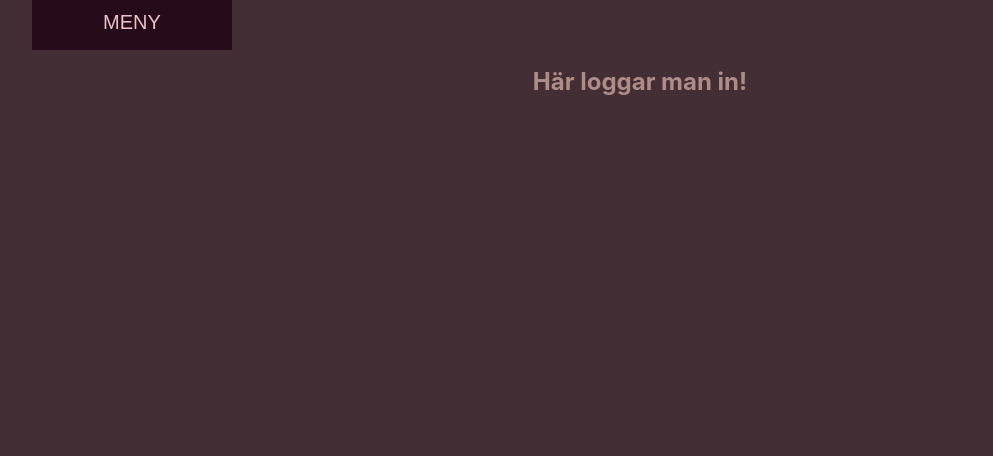
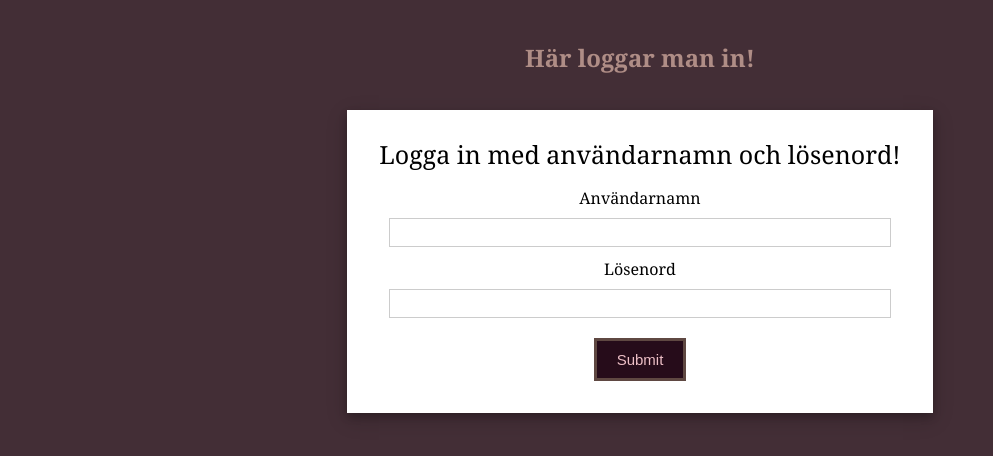
Before and after one commit to Bokulous/Bokulous-Front, a React (Vite) app: page /LogIn in a window 1280 px wide. Shown: the part 424-880 px from the top of the page, without its empty margins (0-993 px from the left). Before the commit the page ends 800 px from the top, so only its background shows below. Built offline with nearby package versions, Linux system fonts and the light colour scheme.

Commit message:
halvfärdig. Todo: forgotpassword, sidvy för admin

```diff
--- a/src/components/LogIn.jsx
+++ b/src/components/LogIn.jsx
@@ -1,7 +1,77 @@
+import '../styles/LogIn.css';
+import { useState, useEffect } from 'react';
+
 const LogIn = () => {
+  const [loggedInUser, setLoggedInUser] = useState(null);
+  const [logInSuccess, setLogInSuccess] = useState(false);
+  const [username, setUsername] = useState('');
+  const [password, setPassword] = useState('');
+
+  const handleSubmit = (event) => {
+    //Prevent page reload
+    console.log(event, username);
+    event.preventDefault();
+  };
+
+  async function login() {
+    let item = { username, password };
+    console.log(item);
+    let response = await fetch('https://localhost:44367/api/Users/Login', {
+      method: 'POST',
+      headers: {
+        'Content-Type': 'application/json',
+        Accept: 'application/json',
+        'Access-Control-Allow-Origin': '*',
+      },
+      body: JSON.stringify(item),
+    });
+    if (response.status === 200) {
+      let data = await response.json();
+      console.log(data);
+      setLoggedInUser(data);
+      setLogInSuccess(true);
+    }
+  }
+
+  const LogInForm = (
+    <div className="form">
+      <form onSubmit={handleSubmit}>
+        <div className="input-container">
+          <label>Användarnamn</label>
+          <input
+            type="text"
+            name="username"
+            required
+            onChange={(e) => setUsername(e.target.value)}
+          />
+        </div>
+        <div className="input-container">
+          <label>Lösenord</label>
+          <input
+            type="password"
+            name="password"
+            required
+            onChange={(e) => setPassword(e.target.value)}
+          />
+        </div>
+        <div className="button-container">
+          <input type="submit" onClick={login} />
+        </div>
+      </form>
+    </div>
+  );
+
   return (
-    <section className="container">
+    <section className="login-container">
       <h2>Här loggar man in!</h2>
+      <div className="login-form">
+        <div className="title">Logga in med användarnamn och lösenord!</div>
+        {logInSuccess ? (
+          <div>{loggedInUser.username} är inloggad.</div>
+        ) : (
+          LogInForm
+        )}
+      </div>
     </section>
   );
 };
--- /dev/null
+++ b/src/styles/LogIn.css
@@ -0,0 +1,58 @@
+.login-container {
+	font-family: sans-serif;
+	display: flex;
+	align-items: center;
+	justify-content: center;
+	flex-direction: column;
+	gap: 20px;
+	height: 100vh;
+	font-family: Cambria, Cochin, Georgia, Times, "Times New Roman", serif;
+	background-color: var(--background);
+  }
+
+  input[type="text"],
+  input[type="password"] {
+	height: 25px;
+	border: 1px solid rgba(0, 0, 0, 0.2);
+  }
+
+  input[type="submit"] {
+	margin-top: 10px;
+	cursor: pointer;
+	font-size: 15px;
+	background: var(--accentdark);
+	border: 3px solid var(--accentlight);
+	color: var(--text);
+	padding: 10px 20px;
+  }
+
+  input[type="submit"]:hover {
+	background: var(--accentlight);
+  }
+
+  .button-container {
+	display: flex;
+	justify-content: center;
+  }
+
+  .login-form {
+	background-color: white;
+	padding: 2rem;
+	box-shadow: 0 4px 8px 0 rgba(0, 0, 0, 0.2), 0 6px 20px 0 rgba(0, 0, 0, 0.19);
+  }
+
+  .list-container {
+	display: flex;
+  }
+
+  .title {
+	font-size: 25px;
+	margin-bottom: 20px;
+  }
+
+  .input-container {
+	display: flex;
+	flex-direction: column;
+	gap: 8px;
+	margin: 10px;
+  }
```
